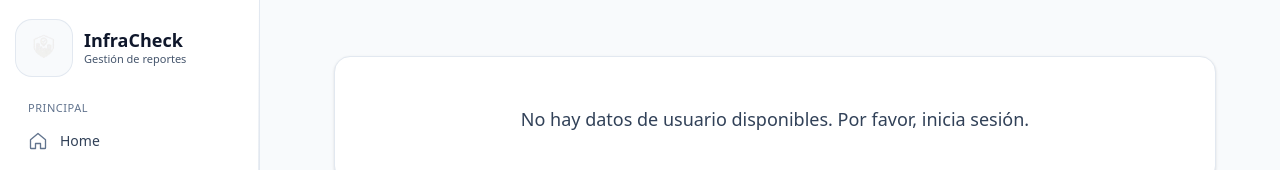
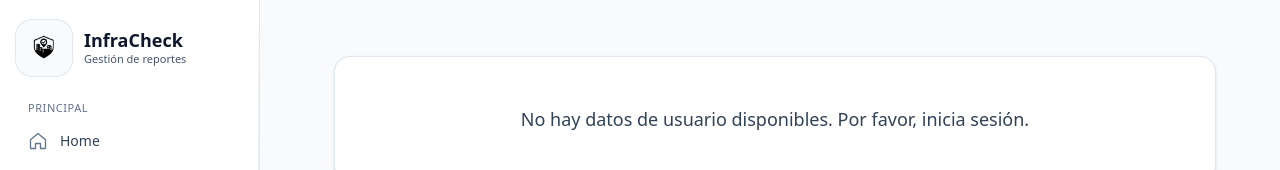
Before and after one commit to DiegoCuriqueo/INFRACHECK_WEB_T.INTEGRACION2, a React (Vite) app in the folder infracheck/: page /admin/profile in a window 1280 px wide. Shown: the top 170 px of the page. Built offline with nearby package versions, Linux system fonts and the light colour scheme; no server answers.

Commit message:
Logo para modo Claro en los 3 modos

```diff
--- a/infracheck/src/components/nav/SidebarADM.jsx
+++ b/infracheck/src/components/nav/SidebarADM.jsx
@@ -164,7 +164,7 @@ export default function SidebarADM() {
       <div className="flex items-center gap-3 px-0 pb-6">
         <div className="h-14 w-14 rounded-2xl bg-slate-50 ring-1 ring-slate-200 grid place-content-center dark:bg-slate-900 dark:ring-white/10">
           <img
-            src="/logo1.png"
+            src={theme === 'dark' ? "/logo1.png" : "/logoOscuro.png"}
             alt="InfraCheck"
             className="h-10 w-10 object-contain"
           />
--- a/infracheck/src/components/nav/SidebarAU.jsx
+++ b/infracheck/src/components/nav/SidebarAU.jsx
@@ -136,7 +136,7 @@ export default function SidebarAU() {
       {/* Header */}
       <div className="flex items-center gap-3 px-0 pb-6">
         <div className={`${theme === 'dark' ? 'bg-slate-800 ring-1 ring-white/20' : 'bg-slate-100 ring-1 ring-slate-200'} h-14 w-14 rounded-2xl grid place-content-center`}>
-          <img src={theme === 'dark' ? '/logo2.png' : '/logo1.png'} alt="InfraCheck" className={`${theme === 'dark' ? 'opacity-100' : ''} h-10 w-10 object-contain`} />
+          <img src={theme === 'dark' ? '/logo1.png' : '/logoOscuro.png'} alt="InfraCheck" className={`${theme === 'dark' ? 'opacity-100' : ''} h-10 w-10 object-contain`} />
         </div>
         <div>
           <div className={`text-lg font-semibold leading-tight ${theme === 'dark' ? 'text-slate-100' : 'text-slate-900'}`}>InfraCheck</div>
--- a/infracheck/src/components/nav/SidebarUSER.jsx
+++ b/infracheck/src/components/nav/SidebarUSER.jsx
@@ -234,7 +234,7 @@ export default function Sidebar() {
       <div className="flex items-center gap-3 pb-6">
         <div className="h-14 w-14 rounded-2xl bg-slate-50 ring-1 ring-slate-200 grid place-content-center dark:bg-slate-900 dark:ring-white/10">
           <img
-            src="/logo1.png"
+            src={theme === 'dark' ? "/logo1.png" : "/logoOscuro.png"}
             alt="InfraCheck"
             className="h-10 w-10 object-contain"
           />
```
Also changed, not shown: infracheck/public/logoOscuro.png (added).
